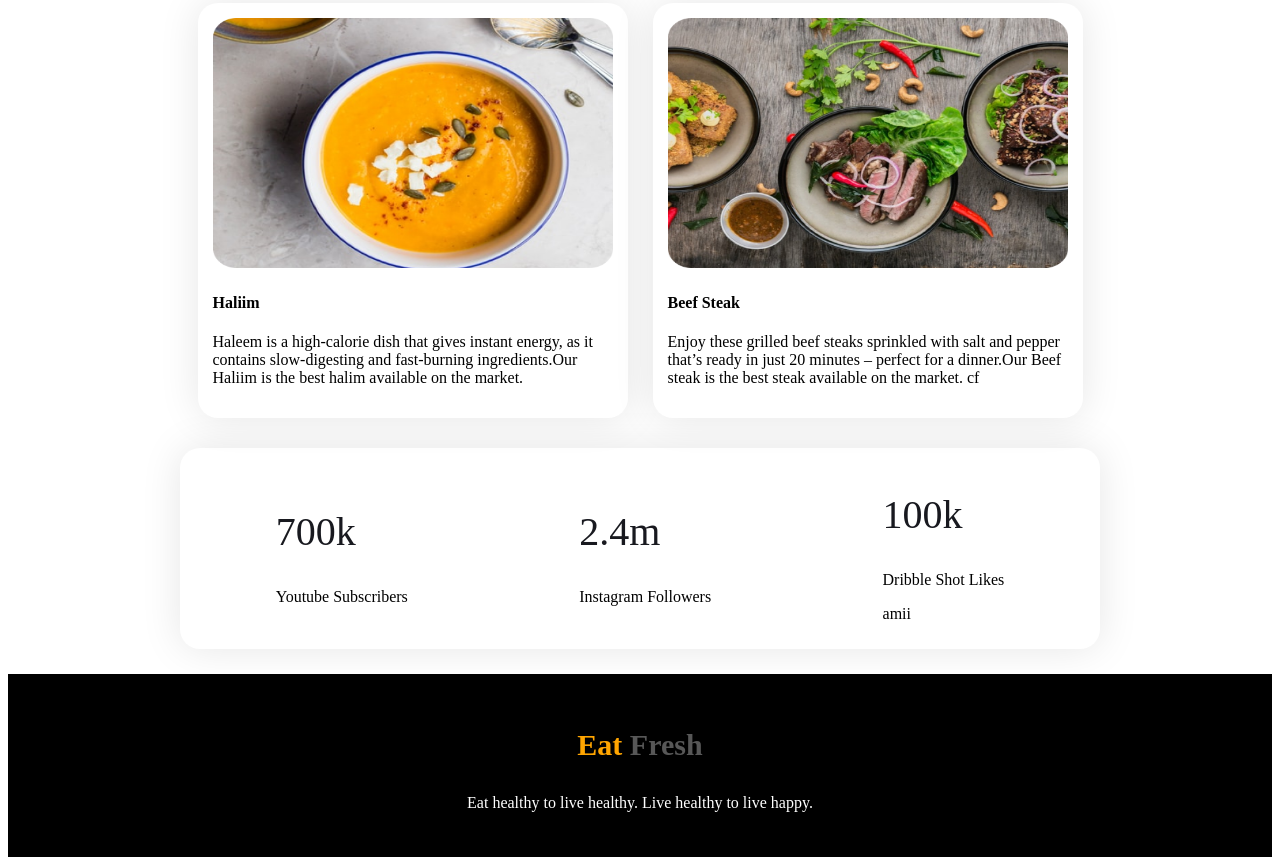
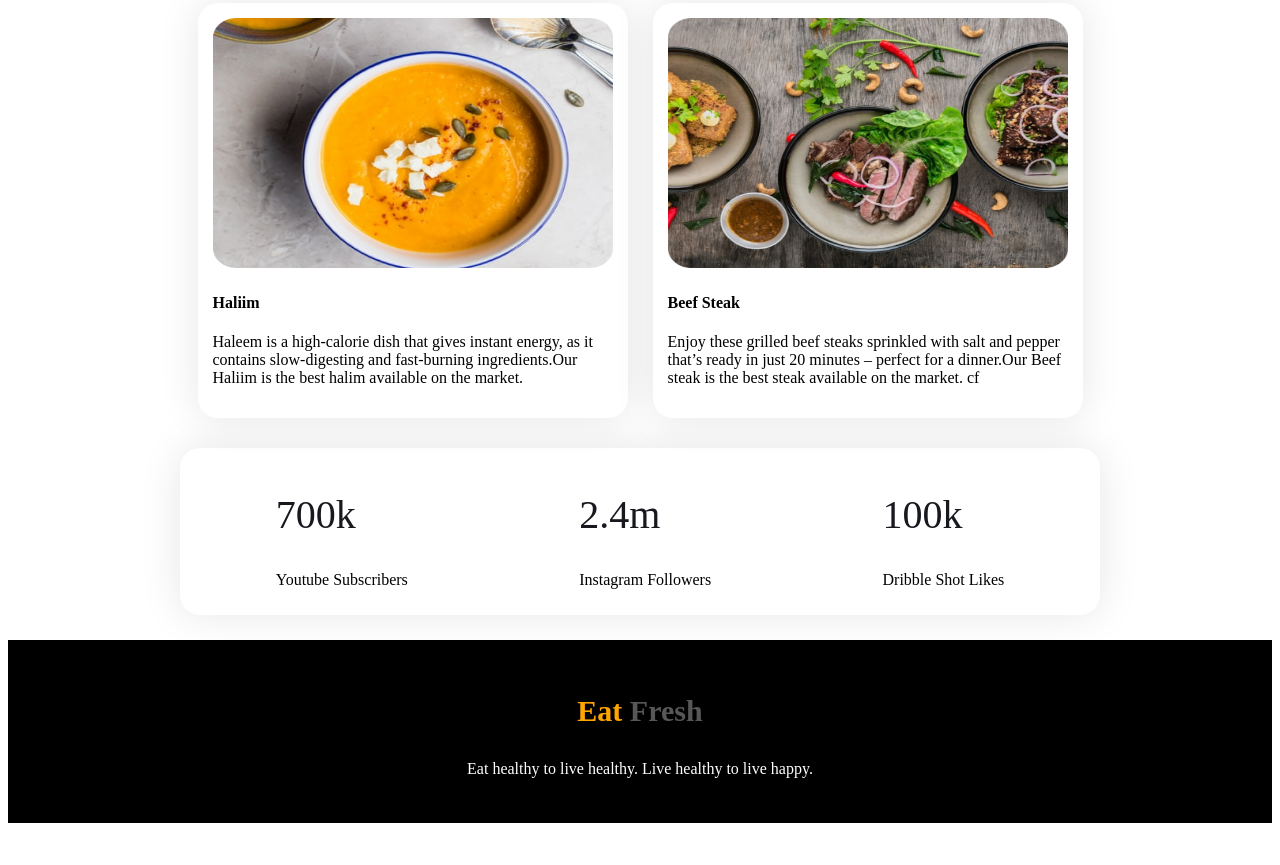
Before and after one commit to RitaM5/Eat-healthy, a plain HTML site: page index.html in a window 1280 px wide. Shown: the part 1232-2097 px from the top of the page. After the commit the page ends 2063 px from the top, so only its background shows below. Drawn offline with Linux system fonts and the light colour scheme.

```diff
--- a/index.html
+++ b/index.html
@@ -93,7 +93,6 @@
                 <div>
                     <h2>100k</h2>
                     <p>Dribble Shot Likes</p>
-                    <p>amii</p>
                 </div>
             </div>
         </section>
```
